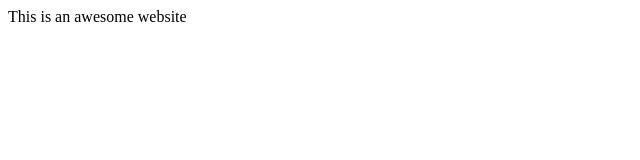
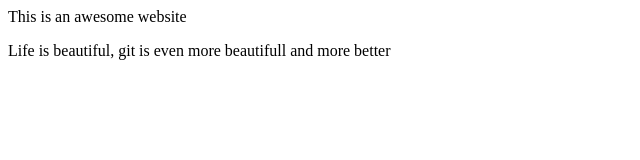
Before and after one commit to emmanita20/MydemoWebsite, a plain HTML site: page index.html in a window 1280 px wide. Shown: the whole page, without its empty margins (0-640 px from the left). Drawn offline with Linux system fonts and the light colour scheme.

Commit message:
added <p> tag to index.html

```diff
--- a/index.html
+++ b/index.html
@@ -5,4 +5,7 @@ This is a sample website
 <head>
 This is an awesome website
 </head>
+<p>
+Life is beautiful, git is even more beautifull and more better
+</p>
 </html>
```
